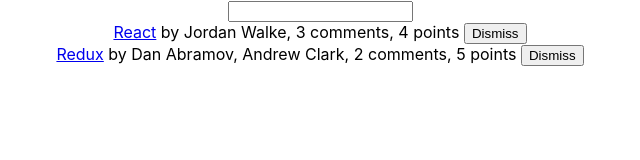
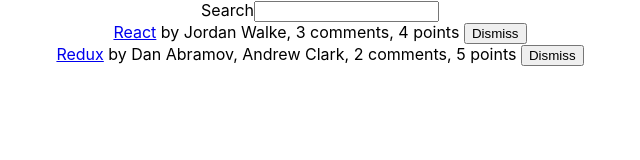
Before and after one commit to sit79/hackernews, a React (Create React App) app: page / in a window 1280 px wide. Shown: the top 160 px of the page, without its empty margins (320-960 px from the left). Built offline with nearby package versions, Linux system fonts and the light colour scheme.

Commit message:
button class added

```diff
--- a/src/App.js
+++ b/src/App.js
@@ -25,9 +25,10 @@
 
 class Search extends Component {
   render() {
-    const { value, onChange } = this.props;
+    const { value, onChange, children } = this.props;
     return (
       <form>
+        {children}
         <input type="text" value={value} onChange={onChange} />
       </form>
     );
@@ -48,13 +49,23 @@
             <span>{item.num_comments} comments, </span>
             <span>{item.points} points </span>
             <span>
-              <button onClick={() => onDismiss(item.objectID)} type="button">
-                Dismiss
-              </button>
+              <Button onClick={() => onDismiss(item.objectID)}>Dismiss</Button>
             </span>
           </div>
         ))}
       </div>
+    );
+  }
+}
+
+class Button extends Component {
+  render() {
+    const { onClick, className, children } = this.props;
+
+    return (
+      <button onClick={onClick} className={className} type="button">
+        {children}
+      </button>
     );
   }
 }
@@ -83,7 +94,9 @@
     const { searchTerm, list } = this.state;
     return (
       <div className="App">
-        <Search value={searchTerm} onChange={this.onSearchChange} />
+        <Search value={searchTerm} onChange={this.onSearchChange}>
+          Search
+        </Search>
         <Table list={list} pattern={searchTerm} onDismiss={this.onDismiss} />
       </div>
     );
```
